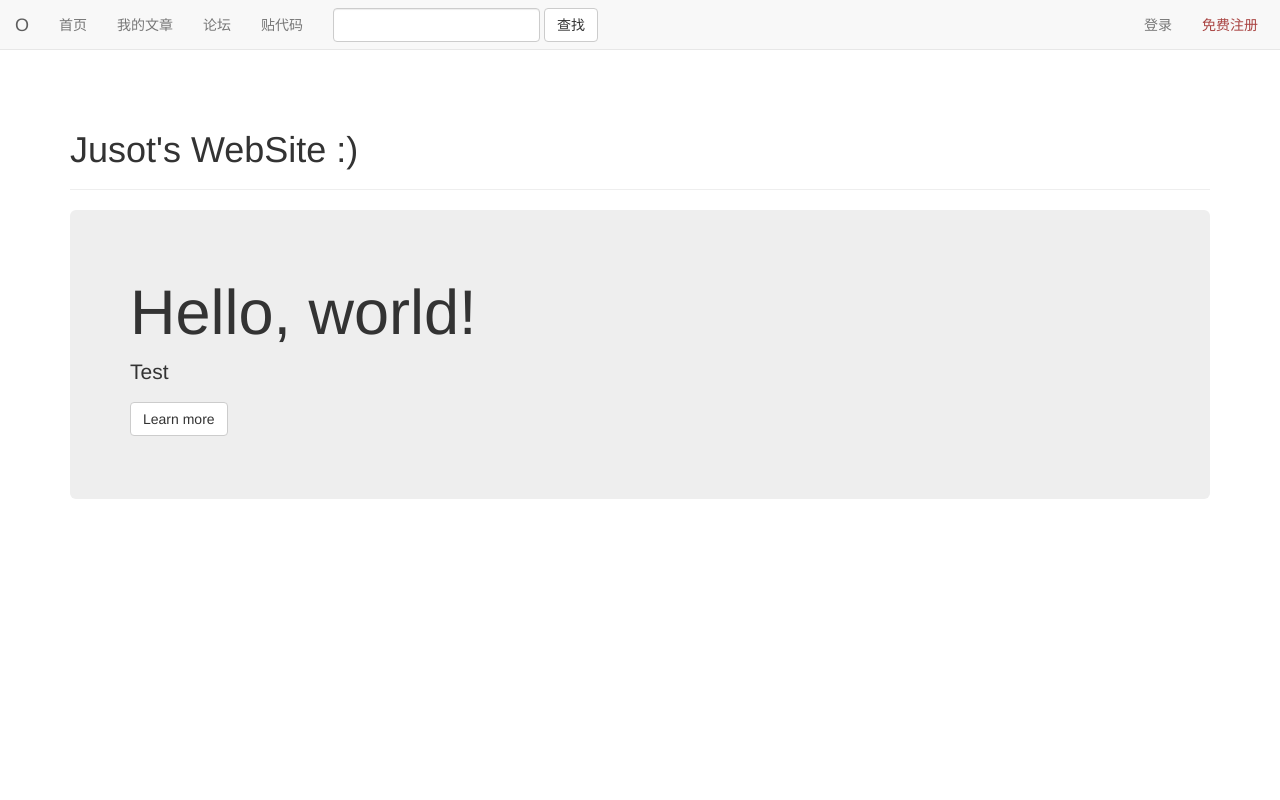
After one commit to MU001999/DemoBlog, a Flask app: page /home in a window 1280 px wide. The commit adds this page. Run offline with Flask 2, Linux system fonts and the light colour scheme; some libraries are stand-ins or nearby versions.

Commit message:
add layout.html and change to use template

```diff
--- a/blog/main.py
+++ b/blog/main.py
@@ -2,6 +2,7 @@ from flask import render_template
 from blog import app
 
 @app.route('/', methods=['GET', 'POST'])
+@app.route('/home', methods=['GET', 'POST'])
 def hello_world():
     return render_template('index.html')
 
--- a/blog/templates/index.html
+++ b/blog/templates/index.html
@@ -1,55 +1,7 @@
-<!DOCTYPE html>
-<!-- saved from url=(0054)# -->
-<html>
+{% extends "layout.html" %}
 
-<head>
-    <meta http-equiv="Content-Type" content="text/html; charset=UTF-8">
-    <title>Jusot's WebSite</title>
-    <meta name="viewport" content="width=device-width, initial-scale=1.0">
-    <!-- 引入 Bootstrap -->
-    <link href="../static/css/bootstrap.min.css" rel="stylesheet">
-</head>
+{% block content %}
 
-<body>
-    <div class="container">
-        <div class="row clearfix">
-            <div class="col-md-12 column">
-                <nav class="navbar navbar-default navbar-fixed-top" role="navigation">
-                    <div class="navbar-header">
-                        <button type="button" class="navbar-toggle" data-toggle="collapse" data-target="#bs-example-navbar-collapse-1"> <span class="sr-only">Toggle navigation</span><span class="icon-bar"></span><span class="icon-bar"></span><span class="icon-bar"></span></button>                        <a class="navbar-brand" href="#">O</a>
-                    </div>
-
-                    <div class="collapse navbar-collapse" id="bs-example-navbar-collapse-1">
-                        <ul class="nav navbar-nav">
-                            <li>
-                                <a href="#">首页</a>
-                            </li>
-                            <li>
-                                <a href="#">我的文章</a>
-                            </li>
-                            <li>
-                                <a href="#">论坛</a>
-                            </li>
-                            <li>
-                                <a href="#">贴代码</a>
-                            </li>
-                        </ul>
-                        <form class="navbar-form navbar-left" role="search">
-                            <div class="form-group">
-                                <input type="text" class="form-control">
-                            </div> <button type="submit" class="btn btn-default">查找</button>
-                        </form>
-                        <ul class="nav navbar-nav navbar-right">
-                            <li>
-                                <a href="/login">登录</a>
-                            </li>
-                            <li>
-                                <a href="#"><p class="text-danger">免费注册</p></a>
-                            </li>
-                        </ul>
-                    </div>
-
-                </nav>
 <div class="page-header">
     <h1>
         Jusot's WebSite <span>:)</span>
@@ -64,15 +16,5 @@
         <a class="btn btn-default btn-large" href="#">Learn more</a>
     </p>
 </div>
-            </div>
-        </div>
-    </div>
-    <!-- jQuery (Bootstrap 的 JavaScript 插件需要引入 jQuery) -->
-    <script src="https://cdn.bootcss.com/jquery/3.2.1/jquery.js"></script>
-    <!-- 包括所有已编译的插件 -->
-    <script src="../static/js/bootstrap.min.js"></script>
 
-
-</body>
-
-</html>
+{% endblock %}
--- /dev/null
+++ b/blog/templates/layout.html
@@ -0,0 +1,67 @@
+<!DOCTYPE html>
+<!-- saved from url=(0054)# -->
+<html>
+
+<head>
+    <meta http-equiv="Content-Type" content="text/html; charset=UTF-8">
+    <title>Jusot's WebSite</title>
+    <meta name="viewport" content="width=device-width, initial-scale=1.0">
+    <!-- 引入 Bootstrap -->
+    <link href="../static/css/bootstrap.min.css" rel="stylesheet">
+</head>
+
+<body>
+    <div class="container">
+        <div class="row clearfix">
+            <div class="col-md-12 column">
+                <nav class="navbar navbar-default navbar-fixed-top" role="navigation">
+                    <div class="navbar-header">
+                        <button type="button" class="navbar-toggle" data-toggle="collapse" data-target="#bs-example-navbar-collapse-1"> <span class="sr-only">Toggle navigation</span><span class="icon-bar"></span><span class="icon-bar"></span><span class="icon-bar"></span></button>                        <a class="navbar-brand" href="#">O</a>
+                    </div>
+
+                    <div class="collapse navbar-collapse" id="bs-example-navbar-collapse-1">
+                        <ul class="nav navbar-nav">
+                            <li>
+                                <a href="#">首页</a>
+                            </li>
+                            <li>
+                                <a href="#">我的文章</a>
+                            </li>
+                            <li>
+                                <a href="#">论坛</a>
+                            </li>
+                            <li>
+                                <a href="#">贴代码</a>
+                            </li>
+                        </ul>
+                        <form class="navbar-form navbar-left" role="search">
+                            <div class="form-group">
+                                <input type="text" class="form-control">
+                            </div> <button type="submit" class="btn btn-default">查找</button>
+                        </form>
+                        <ul class="nav navbar-nav navbar-right">
+                            <li>
+                                <a href="/login">登录</a>
+                            </li>
+                            <li>
+                                <a href="#"><p class="text-danger">免费注册</p></a>
+                            </li>
+                        </ul>
+                    </div>
+
+                </nav>
+                <div>
+                    {% block content %}{% endblock %}
+                </div>
+            </div>
+        </div>
+    </div>
+    <!-- jQuery (Bootstrap 的 JavaScript 插件需要引入 jQuery) -->
+    <script src="https://cdn.bootcss.com/jquery/3.2.1/jquery.js"></script>
+    <!-- 包括所有已编译的插件 -->
+    <script src="../static/js/bootstrap.min.js"></script>
+
+
+</body>
+
+</html>
```
Also changed, not shown: blog/templates/login.html (+3 -21 lines). Lines whose indentation alone changed are shown as unchanged.
